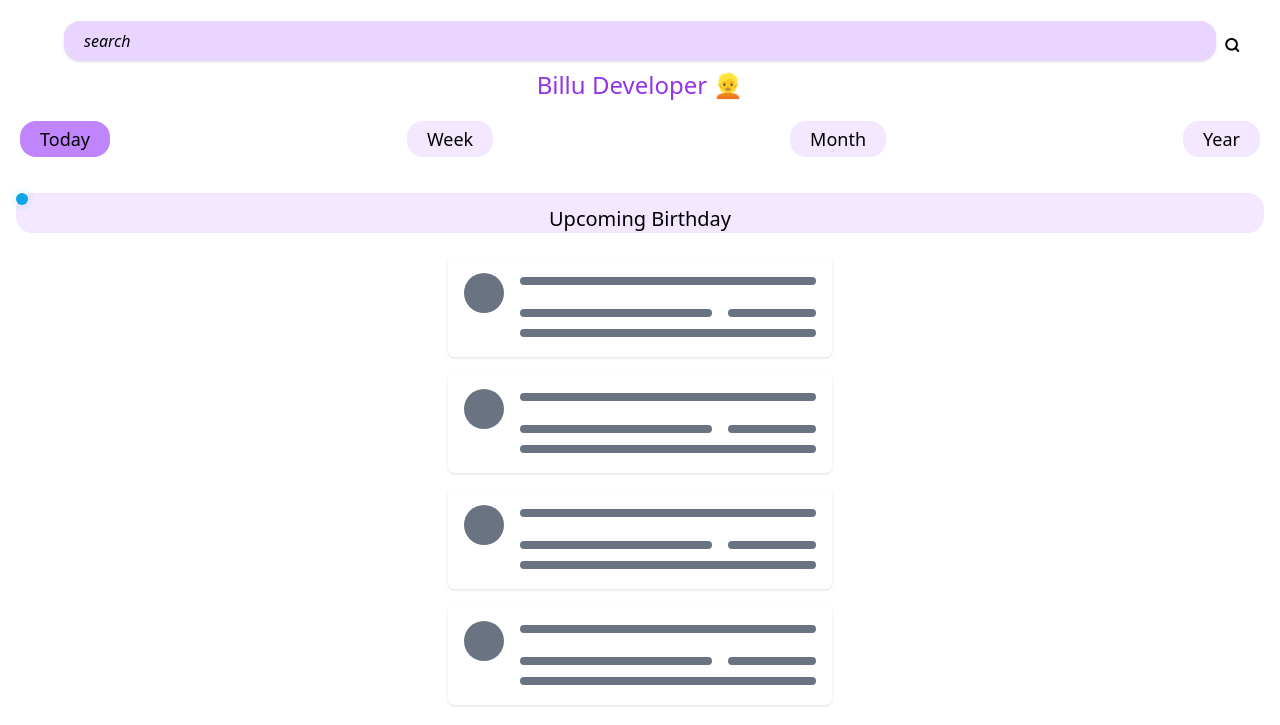
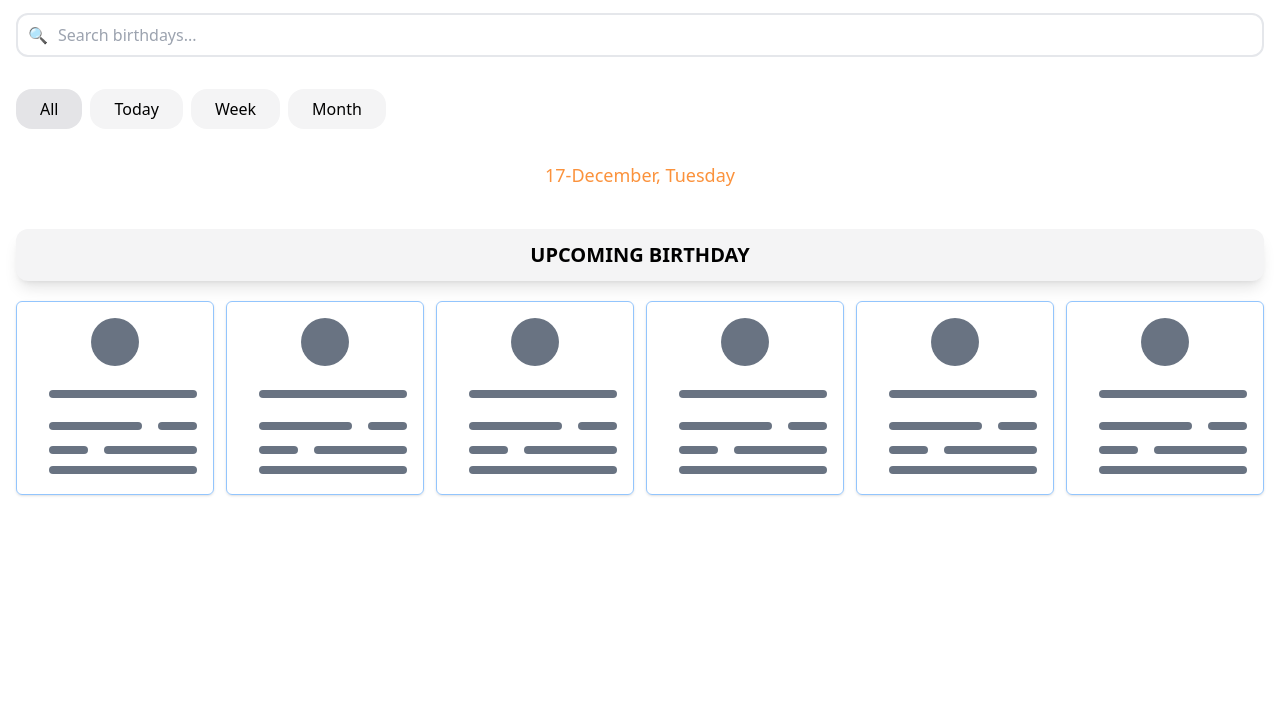
Before and after one commit to AryanPrajapati02/brithday-remainder, a plain HTML site: page index.html in a window 1280 px wide. Shown: the part 75-800 px from the top of the page. Drawn offline with nearby package versions, Linux system fonts and the light colour scheme.

Commit message:
Update index.js
New UI

```diff
--- a/index.html
+++ b/index.html
@@ -3,140 +3,81 @@
 <head>
     <meta charset="UTF-8">
     <meta name="viewport" content="width=device-width, initial-scale=1.0">
-    <title>Document</title>
+    <title>Birthday Remainder </title>
     <script src="https://cdn.tailwindcss.com"></script>
-    <link rel="stylesheet" href="style.css">
-    <link
-    href="https://cdn.jsdelivr.net/npm/remixicon@4.2.0/fonts/remixicon.css"
-    rel="stylesheet"/>
 
-    <style>
-      .products::-webkit-scrollbar {
-  display: none;
-}
-    </style>
 </head>
 <body>
-    <!-- <div class="page1 bg-[#ffffff]  max-h-full fixed ">
-        <img src="./Screenshot 2024-03-25 195039.png" class="ml-5">
-        <div class="flex justify-center items-center">
-            <h1 class="text-6xl font-medium">Birth</h1>
-            <h1 class="text-6xl text-[#70238B] font-medium">YAY</h1>
+ <div class="main">
+    <div class="page1 w-screen h-screen  ">
+        <header class="sticky top-0 z-10 bg-dark text-cream p-4 flex justify-between items-center shadow-lg bg-white">
+            <h1 class="text-2xl font-semibold flex items-center gap-2">
+                Hi Buddy <span class="text-2xl">👋</span>
+            </h1>
+            <div class="w-10 h-10 bg-zinc-100 rounded-full flex items-center justify-center">
+                👤
             </div>
-        <div class="flex justify-center items-center m-3 p-3 rounded bg-white shadow">
-            <h5 class="text-[#92729e] text-2xl">Never miss the important events of those you care so much about</h5>
-        </div>
-        <div class="flex flex-col justify-center items-center">
-            <img src="./Screenshot 2024-03-25 221422.png" class="rounded bg-purple-300" alt="">
-            <button class="getStartBtn rounded-full bg-purple-500 px-4 py-3 w-[75%] text-2xl">Get Started</button>
-        </div>
-    </div> -->
+        </header>
 
-    <div class="page2">
-        <div class="flex justify-between items-center m-3 p-3">
-          <h3 class="text-2xl ">Hi Buddy 👋🏻</h3>
-
-          <div class="bg-purple-200 rounded-[50%] h-10 w-10">
-
-            <img
-              src="./png-clipart-iphone-world-emoji-day-man-iphone-electronics-face-thumbnail-removebg-preview.png" alt="">
+        <div class="p-4 sticky z-10 top-[8%] bg-white ">
+            <div class="relative ">
+                <input type="search"
+                       placeholder="Search birthdays..."
+                       class="w-full px-4 py-2 pl-10 bg-white/80 rounded-xl border-2 border-sage focus:outline-none focus:border-zinc-700"
+                       id="searchInput">
+                <span class="absolute left-3 top-1/2 -translate-y-1/2">🔍</span>
+                <div class="searchdata hidden w-[98%] z-20 min-h-20 bg-white absolute top-full left-1/2 -translate-x-1/2 rounded-md py-3 overflow-y-auto">
 
 
                 </div>
             </div>
         </div>
-    <div class="flex justify-center items-center mt-5 relative">
-        <div class="searchdata hidden w-[98%] min-h-20 bg-white absolute top-full left-1/2 -translate-x-1/2 rounded-md py-3 z-10 overflow-y-auto">
 
-        </div>
-        <input type="text" placeholder="search" class="searchBar outline-purple-400 bg-purple-200 h-9 rounded-2xl w-[90%] p-5 placeholder:italic placeholder:text-black shadow mb-2">
-        <button class="searchBtn absolute right-5" > <i class="ri-search-line font-semibold mr-5"></i></button>
-
-    </div>
-   <div class="searchResult">
+        <div class="overlay hidden bg-black/80 w-full h-screen fixed ">
 
         </div>
 
-   <div class="text-center  "><h2 class="text-2xl text-purple-600">Billu Developer 👱</h2></div>
-    <!-- <div class="hidden fixed w-full h-screen bg-black/80 z-10" id="overlay"></div> -->
-    <div class="flex justify-between items-center m-5">
-        <button class="addBtn rounded-2xl bg-purple-400 px-5 py-1  text-lg">Today</button>
-        <button class="addBtn rounded-2xl bg-purple-100 px-5 py-1  text-lg">Week</button>
-        <button class="addBtn rounded-2xl bg-purple-100 px-5 py-1  text-lg">Month</button>
-        <button class="addBtn rounded-2xl bg-purple-100 px-5 py-1  text-lg">Year</button>
+          <!-- Filters -->
+    <div class="flex gap-2 p-4  pb-2 mb-2 overflow-x-hidden">
+        <button class="px-6 py-2 rounded-2xl bg-zinc-200 text-cream hover:bg-gray transition-colors filter-btn active"  data-filter="all">All</button>
+        <button class="px-6 py-2 rounded-2xl bg-zinc-100 text-cream hover:bg-gray transition-colors filter-btn" data-filter="today">Today</button>
+        <button class="px-6 py-2 rounded-2xl bg-zinc-100 text-cream hover:bg-gray transition-colors filter-btn"  data-filter="week">Week</button>
+        <button class="px-6 py-2 rounded-2xl bg-zinc-100 text-cream hover:bg-gray transition-colors filter-btn"  data-filter="month">Month</button>
     </div>
-    <div class="currentDate text-center text-xl text-orange-400 font-medium"></div>
+
+     <!-- Current Date -->
+     <div class="p-4">
+        <h2 class="text-orange-400 text-center text-lg font-medium" id="currentDate">17-December, Tuesday</h2>
+    </div>
+     <div class="p-3">
+        <h2 class="today-birthday text-orange-600 text-center text-lg font-medium" ></h2>
+    </div>
+
+    <div class="mx-4 mb-4">
+        <h2 class="Text text-xl font-semibold bg-zinc-100 text-cream p-3 rounded-xl uppercase text-center shadow-lg">
+            Upcoming Birthday
+        </h2>
+    </div>
+
+      <!-- Birthday List -->
+       <div class="card-list grid m-4  grid-cols-2 gap-3 lg:grid-cols-6 lg:mt-5">
 
 
 
+                <div class="card   ">
 
-    </div>
-
-    <!-- <div class="heroSection flex whitespace-nowrap overflow-auto">
-
-      <div class="post1 p-4">
-        <img src="./Blue Illustrative Happy Birthday Greeting Postcard.png" alt="" class="rounded-lg w-screen">
-      </div>
-      <div class="post2 p-4">
-        <img src="./Blue Illustrative Happy Birthday Greeting Postcard.png" alt="" class="rounded-lg w-screen">
-      </div>
-    </div> -->
-
-    <div class="products whitespace-nowrap flex overflow-auto px-4 gap-5 mt-5">
-      <!-- <div class="product w-fit rounded-xl p-2 bg-white">
-          <div class="image w-[22rem] h-[15rem] bg-zinc-200 rounded-xl">
-            <video src="./Blue Illustrative Happy Birthday Greeting Card (1).mp4" autoplay loop muted class="w-full h-full object-cover "></video>
-          </div>
-
-      </div> -->
-      <!-- <div class="product w-fit rounded-xl p-2 bg-white relative">
-        <div class="image w-[23rem] h-[15rem] bg-zinc-200 rounded-xl ">
-          <img src="/Blue Illustrative Happy Birthday Greeting Postcard.png" alt="" class="w-full h-full object-cover rounded-xl"/>
-          <h1 class="absolute top-1/3 right-1/3 text-blue-600 text-2xl font-semibold">Name</h1>
-
-        </div>
-
-    </div>
-       -->
-  </div>
-
-    <div class="mt-2 m-2 p-2 "><h2 class="text-xl text-center bg-purple-100 rounded-2xl text-black font-medium ">
-        <span class="relative flex h-3 w-3">
-            <span
-              class="animate-ping absolute inline-flex h-full w-full top-0 rounded-full bg-sky-400 opacity-75"></span>
-            <span class="relative  inline-flex rounded-full h-3 w-3 top-0  bg-sky-500"></span>
-          </span>
-        Upcoming Birthday</h2></div>
-    <div class="cards">
-
-
-
-
-        <div class=" shadow rounded-md p-4 m-4 max-w-sm w-full mx-auto">
-            <div class="animate-pulse flex space-x-4">
-              <div class="rounded-full bg-slate-700 h-10 w-10"></div>
+                    <div class="border border-blue-300 shadow rounded-md p-4  w-full ">
+                        <div class="animate-pulse  space-x-4">
+                          <div class="rounded-full bg-slate-700 m-auto mb-5 h-12 w-12"></div>
                           <div class="flex-1 space-y-6 py-1">
                             <div class="h-2 bg-slate-700 rounded"></div>
                             <div class="space-y-3">
                               <div class="grid grid-cols-3 gap-4">
                                 <div class="h-2 bg-slate-700 rounded col-span-2"></div>
                                 <div class="h-2 bg-slate-700 rounded col-span-1"></div>
-                  </div>
                             <div class="h-2 bg-slate-700 rounded"></div>
-                </div>
-              </div>
-            </div>
-          </div>
 
-          <div class=" shadow rounded-md p-4 m-4 max-w-sm w-full mx-auto">
-            <div class="animate-pulse flex space-x-4">
-              <div class="rounded-full bg-slate-700 h-10 w-10"></div>
-              <div class="flex-1 space-y-6 py-1">
-                <div class="h-2 bg-slate-700 rounded"></div>
-                <div class="space-y-3">
-                  <div class="grid grid-cols-3 gap-4">
                                 <div class="h-2 bg-slate-700 rounded col-span-2"></div>
-                    <div class="h-2 bg-slate-700 rounded col-span-1"></div>
                               </div>
                               <div class="h-2 bg-slate-700 rounded"></div>
                             </div>
@@ -145,31 +86,23 @@
                       </div>
 
 
-          <div class=" shadow rounded-md p-4 m-4 max-w-sm w-full mx-auto">
-            <div class="animate-pulse flex space-x-4">
-              <div class="rounded-full bg-slate-700 h-10 w-10"></div>
+
+       </div>
+
+                <div class="card   ">
+
+                    <div class="border border-blue-300 shadow rounded-md p-4  w-full ">
+                        <div class="animate-pulse  space-x-4">
+                          <div class="rounded-full bg-slate-700 m-auto mb-5 h-12 w-12"></div>
                           <div class="flex-1 space-y-6 py-1">
                             <div class="h-2 bg-slate-700 rounded"></div>
                             <div class="space-y-3">
                               <div class="grid grid-cols-3 gap-4">
                                 <div class="h-2 bg-slate-700 rounded col-span-2"></div>
                                 <div class="h-2 bg-slate-700 rounded col-span-1"></div>
-                  </div>
                             <div class="h-2 bg-slate-700 rounded"></div>
-                </div>
-              </div>
-            </div>
-          </div>
 
-          <div class=" shadow rounded-md p-4 m-4 max-w-sm w-full mx-auto">
-            <div class="animate-pulse flex space-x-4">
-              <div class="rounded-full bg-slate-700 h-10 w-10"></div>
-              <div class="flex-1 space-y-6 py-1">
-                <div class="h-2 bg-slate-700 rounded"></div>
-                <div class="space-y-3">
-                  <div class="grid grid-cols-3 gap-4">
                                 <div class="h-2 bg-slate-700 rounded col-span-2"></div>
-                    <div class="h-2 bg-slate-700 rounded col-span-1"></div>
                               </div>
                               <div class="h-2 bg-slate-700 rounded"></div>
                             </div>
@@ -178,8 +111,111 @@
                       </div>
 
 
+
        </div>
 
+                <div class="card   ">
+
+                    <div class="border border-blue-300 shadow rounded-md p-4  w-full ">
+                        <div class="animate-pulse  space-x-4">
+                          <div class="rounded-full bg-slate-700 m-auto mb-5 h-12 w-12"></div>
+                          <div class="flex-1 space-y-6 py-1">
+                            <div class="h-2 bg-slate-700 rounded"></div>
+                            <div class="space-y-3">
+                              <div class="grid grid-cols-3 gap-4">
+                                <div class="h-2 bg-slate-700 rounded col-span-2"></div>
+                                <div class="h-2 bg-slate-700 rounded col-span-1"></div>
+                            <div class="h-2 bg-slate-700 rounded"></div>
+
+                                <div class="h-2 bg-slate-700 rounded col-span-2"></div>
+                              </div>
+                              <div class="h-2 bg-slate-700 rounded"></div>
+                            </div>
+                          </div>
+                        </div>
+                      </div>
+
+
+
+       </div>
+
+                <div class="card   ">
+
+                    <div class="border border-blue-300 shadow rounded-md p-4  w-full ">
+                        <div class="animate-pulse  space-x-4">
+                          <div class="rounded-full bg-slate-700 m-auto mb-5 h-12 w-12"></div>
+                          <div class="flex-1 space-y-6 py-1">
+                            <div class="h-2 bg-slate-700 rounded"></div>
+                            <div class="space-y-3">
+                              <div class="grid grid-cols-3 gap-4">
+                                <div class="h-2 bg-slate-700 rounded col-span-2"></div>
+                                <div class="h-2 bg-slate-700 rounded col-span-1"></div>
+                            <div class="h-2 bg-slate-700 rounded"></div>
+
+                                <div class="h-2 bg-slate-700 rounded col-span-2"></div>
+                              </div>
+                              <div class="h-2 bg-slate-700 rounded"></div>
+                            </div>
+                          </div>
+                        </div>
+                      </div>
+
+
+
+       </div>
+
+                <div class="card   ">
+
+                    <div class="border border-blue-300 shadow rounded-md p-4  w-full ">
+                        <div class="animate-pulse  space-x-4">
+                          <div class="rounded-full bg-slate-700 m-auto mb-5 h-12 w-12"></div>
+                          <div class="flex-1 space-y-6 py-1">
+                            <div class="h-2 bg-slate-700 rounded"></div>
+                            <div class="space-y-3">
+                              <div class="grid grid-cols-3 gap-4">
+                                <div class="h-2 bg-slate-700 rounded col-span-2"></div>
+                                <div class="h-2 bg-slate-700 rounded col-span-1"></div>
+                            <div class="h-2 bg-slate-700 rounded"></div>
+
+                                <div class="h-2 bg-slate-700 rounded col-span-2"></div>
+                              </div>
+                              <div class="h-2 bg-slate-700 rounded"></div>
+                            </div>
+                          </div>
+                        </div>
+                      </div>
+
+
+
+       </div>
+
+                <div class="card   ">
+
+                    <div class="border border-blue-300 shadow rounded-md p-4  w-full ">
+                        <div class="animate-pulse  space-x-4">
+                          <div class="rounded-full bg-slate-700 m-auto mb-5 h-12 w-12"></div>
+                          <div class="flex-1 space-y-6 py-1">
+                            <div class="h-2 bg-slate-700 rounded"></div>
+                            <div class="space-y-3">
+                              <div class="grid grid-cols-3 gap-4">
+                                <div class="h-2 bg-slate-700 rounded col-span-2"></div>
+                                <div class="h-2 bg-slate-700 rounded col-span-1"></div>
+                            <div class="h-2 bg-slate-700 rounded"></div>
+
+                                <div class="h-2 bg-slate-700 rounded col-span-2"></div>
+                              </div>
+                              <div class="h-2 bg-slate-700 rounded"></div>
+                            </div>
+                          </div>
+                        </div>
+                      </div>
+                 </div>
+   </div>
+    <!-- Scroll to Top Button -->
+    <button id="scrollTop" class="fixed bottom-6 right-6 bg-dark text-cream w-12 h-12 rounded-full text-4xl hidden font-semibold items-center justify-center shadow-lg hover:bg-gray transition-colors">
+        ↑
+    </button>
+    </div>
  </div>
  <script src="script.js"></script>
 </body>
```
Lines whose indentation alone changed are shown as unchanged.
